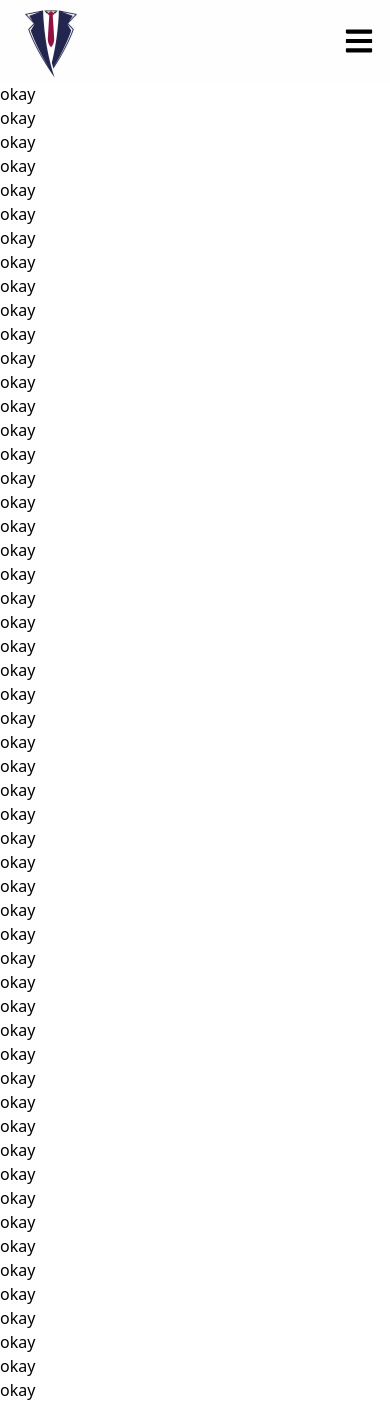
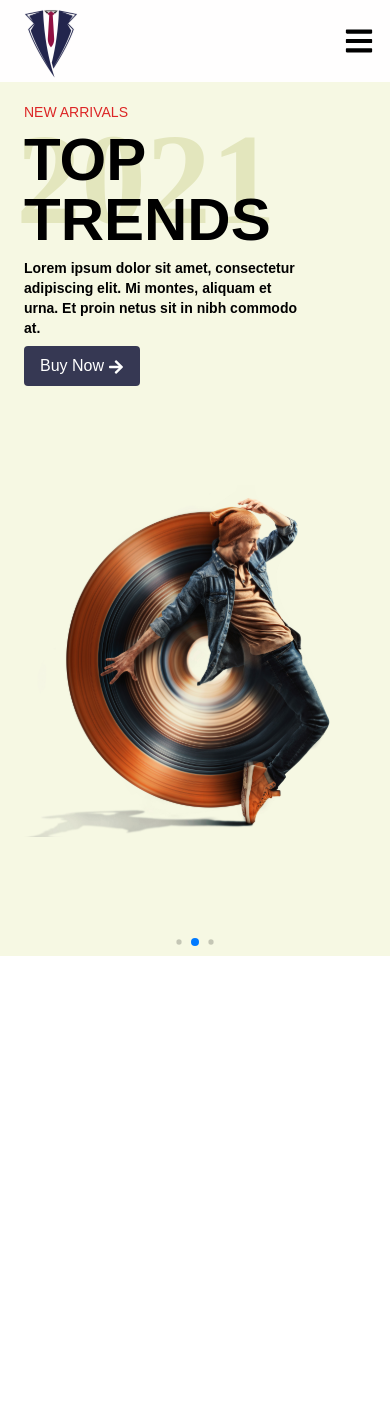
Before and after one commit to Murad-Hasan/E-commerce-Demo-1, a React (Create React App) app: page / in a window 390 px wide. After the commit the page ends 956 px from the top, so only its background shows below. Built offline with nearby package versions, Linux system fonts and the light colour scheme.

Commit message:
hero section

```diff
--- a/package.json
+++ b/package.json
@@ -12,6 +12,7 @@
     "react-icons": "^4.2.0",
     "react-router-dom": "^5.2.0",
     "react-scripts": "4.0.3",
+    "swiper": "^6.7.5",
     "web-vitals": "^1.0.1"
   },
   "scripts": {
--- a/src/Shared/Header/Header.jsx
+++ b/src/Shared/Header/Header.jsx
@@ -46,7 +46,7 @@ const Header = () => {
             <div className="search__box">
                 <form className='relative'>
                    <input type='text' placeholder='Search Your Items' className="border bg-gray-50 shadow-md rounded-md p-1 focus:outline-none focus:ring-2 focus:ring-purple-600 focus:border-transparent"/>
-                   <img className='absolute top-2.5 right-3' src={searchIcon} alt="searchIcon" />
+                   <img className='absolute top-2.5 right-3 cursor-pointer' src={searchIcon} alt="searchIcon" />
                 </form>
             </div>
             <div className="cart relative">
--- a/src/Shared/Header/Header.module.css
+++ b/src/Shared/Header/Header.module.css
@@ -18,7 +18,7 @@
 	.navMenu{
         width: 100%;
         height: 300px;
-        background: #f2f2f2;
+        background: #f0f0f0;
         position: absolute;
         display: flex;
         flex-direction: column;
--- a/src/components/HeroSection/HeroSection.jsx
+++ b/src/components/HeroSection/HeroSection.jsx
@@ -1,64 +1,13 @@
-import React from 'react';
+import styles from './HeroSection.module.css'
+import HeroSlider from './HeroSlider';
 
 const HeroSection = () => {
     return (
-        <div>
-            <h2>okay</h2>
-            <h2>okay</h2>
-            <h2>okay</h2>
-            <h2>okay</h2>
-            <h2>okay</h2>
-            <h2>okay</h2>
-            <h2>okay</h2>
-            <h2>okay</h2>
-            <h2>okay</h2>
-            <h2>okay</h2>
-            <h2>okay</h2>
-            <h2>okay</h2>
-            <h2>okay</h2>
-            <h2>okay</h2>
-            <h2>okay</h2>
-            <h2>okay</h2>
-            <h2>okay</h2>
-            <h2>okay</h2>
-            <h2>okay</h2>
-            <h2>okay</h2>
-            <h2>okay</h2>
-            <h2>okay</h2>
-            <h2>okay</h2>
-            <h2>okay</h2>
-            <h2>okay</h2>
-            <h2>okay</h2>
-            <h2>okay</h2>
-            <h2>okay</h2>
-            <h2>okay</h2>
-            <h2>okay</h2>
-            <h2>okay</h2>
-            <h2>okay</h2>
-            <h2>okay</h2>
-            <h2>okay</h2>
-            <h2>okay</h2>
-            <h2>okay</h2>
-            <h2>okay</h2>
-            <h2>okay</h2>
-            <h2>okay</h2>
-            <h2>okay</h2>
-            <h2>okay</h2>
-            <h2>okay</h2>
-            <h2>okay</h2>
-            <h2>okay</h2>
-            <h2>okay</h2>
-            <h2>okay</h2>
-            <h2>okay</h2>
-            <h2>okay</h2>
-            <h2>okay</h2>
-            <h2>okay</h2>
-            <h2>okay</h2>
-            <h2>okay</h2>
-            <h2>okay</h2>
-            <h2>okay</h2>
-            <h2>okay</h2>
-        </div>
+        <section className={styles.heroSection}>
+            <div className="container">
+                <HeroSlider/>
+            </div>
+        </section>
     );
 };
 
--- a/src/components/HeroSection/HeroSection.module.css
+++ b/src/components/HeroSection/HeroSection.module.css
@@ -0,0 +1,5 @@
+.heroSection{
+    width: 100%;
+    height: auto;
+    background: #F6F8E3;
+}
--- /dev/null
+++ b/src/components/HeroSection/HeroSlider.css
@@ -0,0 +1,26 @@
+.swiper-slide img {
+    display: block;
+    width: 100%;
+    height: 550px;
+    object-fit: contain;
+}
+.slider::before{
+    content: '2021';
+    font-size: 130px;
+    position: absolute;
+    color: #e3e6bd;
+    font-weight: bold;
+    font-family: 'Playfair Display';
+    top: 140px;
+    left: 50px;
+    z-index: -999;
+}
+
+@media only screen and (max-width: 767px){
+    .slider::before{
+        top: 0;
+        left: 0;
+        font-weight: bold;
+        font-family: 'Playfair Display';
+    }
+}
--- /dev/null
+++ b/src/components/HeroSection/HeroSlider.jsx
@@ -0,0 +1,89 @@
+import React from "react";
+// Import Swiper React components
+import { Swiper, SwiperSlide } from "swiper/react";
+import slide1Img from "../../Assets/Flow 1 1.svg";
+import { FaArrowRight } from "react-icons/fa";
+
+// Import Swiper styles
+import "swiper/swiper.min.css";
+import "swiper/components/pagination/pagination.min.css";
+
+import "./HeroSlider.css";
+
+// import Swiper core and required modules
+import SwiperCore, { Autoplay, Pagination } from "swiper/core";
+
+// install Swiper modules
+SwiperCore.use([Autoplay,Pagination]);
+
+export default function HeroSlider() {
+  return (
+    <>
+      <Swiper
+      autoplay={{
+        "delay": 2000,
+        "disableOnInteraction": false
+      }}
+        pagination={{
+          dynamicBullets: true,
+        }}
+        className="mySwiper"
+      >
+        <SwiperSlide className='relative'>
+          <div className="slider flex lg:flex-row md:flex-row flex-col items-center justify-center  overflow-hidden py-5 px-2">
+            <div className="content font-Montserrat text-left">
+              <p className="text-sm text-red-600">NEW ARRIVALS</p>
+              <h2 className="font-extrabold text-6xl py-2">TOP TRENDS</h2>
+              <p className="text-sm mb-2 text-black font-semibold w- w-5/6">
+                Lorem ipsum dolor sit amet, consectetur adipiscing elit. Mi
+                montes, aliquam et urna. Et proin netus sit in nibh commodo at.
+              </p>
+              <button class="bg-button-blue hover:bg-gray-900 text-white py-2 px-4 rounded">
+                Buy Now <FaArrowRight className="inline-block" />
+              </button>
+            </div>
+            <div className="img">
+              <img src={slide1Img} alt="" />
+            </div>
+          </div>
+        </SwiperSlide>
+        <SwiperSlide className='relative'>
+          <div className="slider flex lg:flex-row md:flex-row flex-col items-center justify-center  overflow-hidden py-5 px-2">
+            <div className="content font-Montserrat text-left">
+              <p className="text-sm text-red-600">NEW ARRIVALS</p>
+              <h2 className="font-extrabold text-6xl py-2">TOP TRENDS</h2>
+              <p className="text-sm mb-2 text-black font-semibold w- w-5/6">
+                Lorem ipsum dolor sit amet, consectetur adipiscing elit. Mi
+                montes, aliquam et urna. Et proin netus sit in nibh commodo at.
+              </p>
+              <button class="bg-button-blue hover:bg-gray-900 text-white py-2 px-4 rounded">
+                Buy Now <FaArrowRight className="inline-block" />
+              </button>
+            </div>
+            <div className="img">
+              <img src={slide1Img} alt="" />
+            </div>
+          </div>
+        </SwiperSlide>
+        <SwiperSlide className='relative'>
+          <div className="slider flex lg:flex-row md:flex-row flex-col items-center justify-center  overflow-hidden py-5 px-2">
+            <div className="content font-Montserrat text-left">
+              <p className="text-sm text-red-600">NEW ARRIVALS</p>
+              <h2 className="font-extrabold text-6xl py-2">TOP TRENDS</h2>
+              <p className="text-sm mb-2 text-black font-semibold w- w-5/6">
+                Lorem ipsum dolor sit amet, consectetur adipiscing elit. Mi
+                montes, aliquam et urna. Et proin netus sit in nibh commodo at.
+              </p>
+              <button class="bg-button-blue hover:bg-gray-900 text-white py-2 px-4 rounded">
+                Buy Now <FaArrowRight className="inline-block" />
+              </button>
+            </div>
+            <div className="img">
+              <img src={slide1Img} alt="" />
+            </div>
+          </div>
+        </SwiperSlide>
+      </Swiper>
+    </>
+  );
+}
--- a/tailwind.config.js
+++ b/tailwind.config.js
@@ -2,7 +2,11 @@ module.exports = {
   purge: ['./src/**/*.{js,jsx,ts,tsx}', './public/index.html'],
   darkMode: false, // or 'media' or 'class'
   theme: {
-    extend: {},
+    extend: {
+      colors: {
+        "button-blue": "#363853",
+      },
+    },
     fontFamily: {
       Montserrat: ["Montserrat, sans-serif"],
     },
```
Also changed, not shown: src/Assets/Flow 1 1.svg (added), 1 other file (tests, documents, lock files or other folders).
